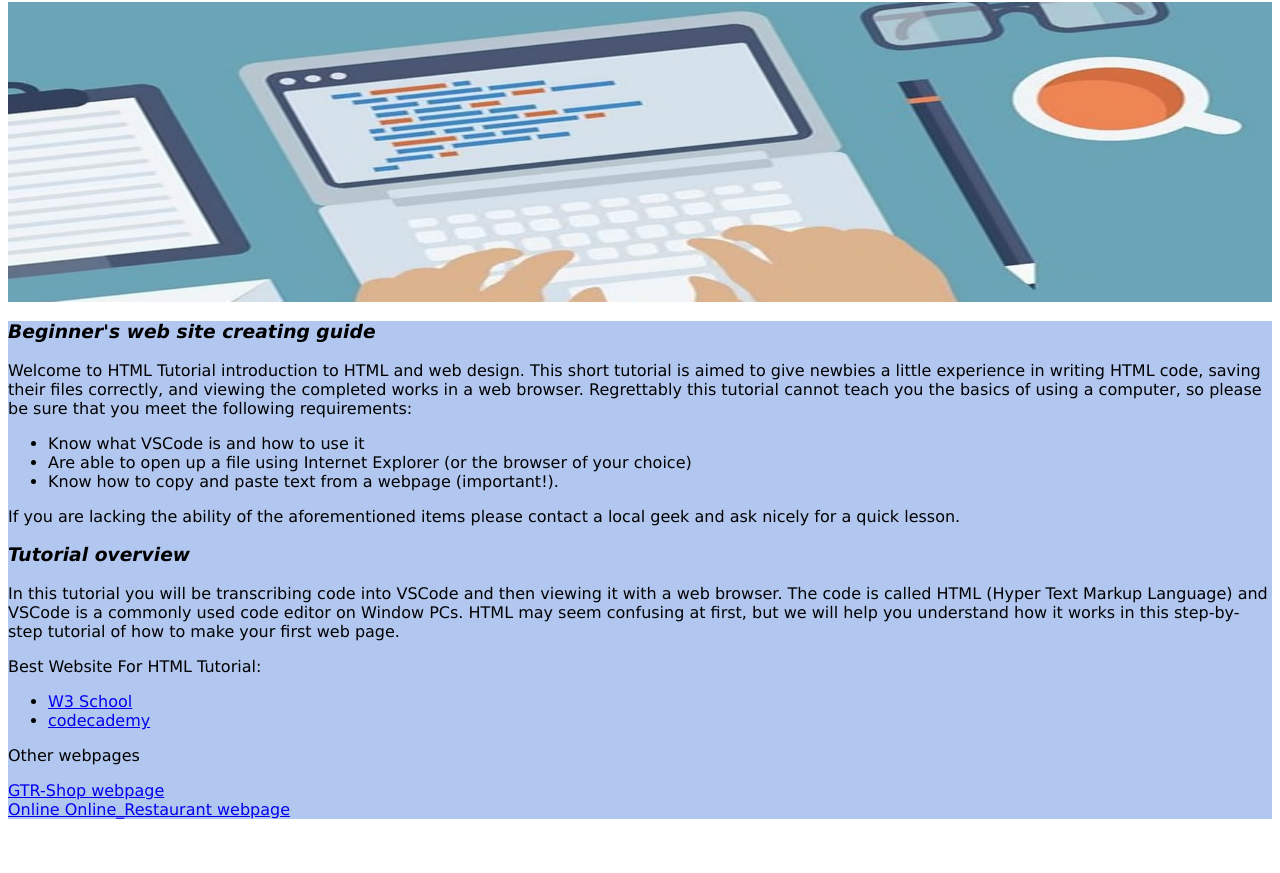
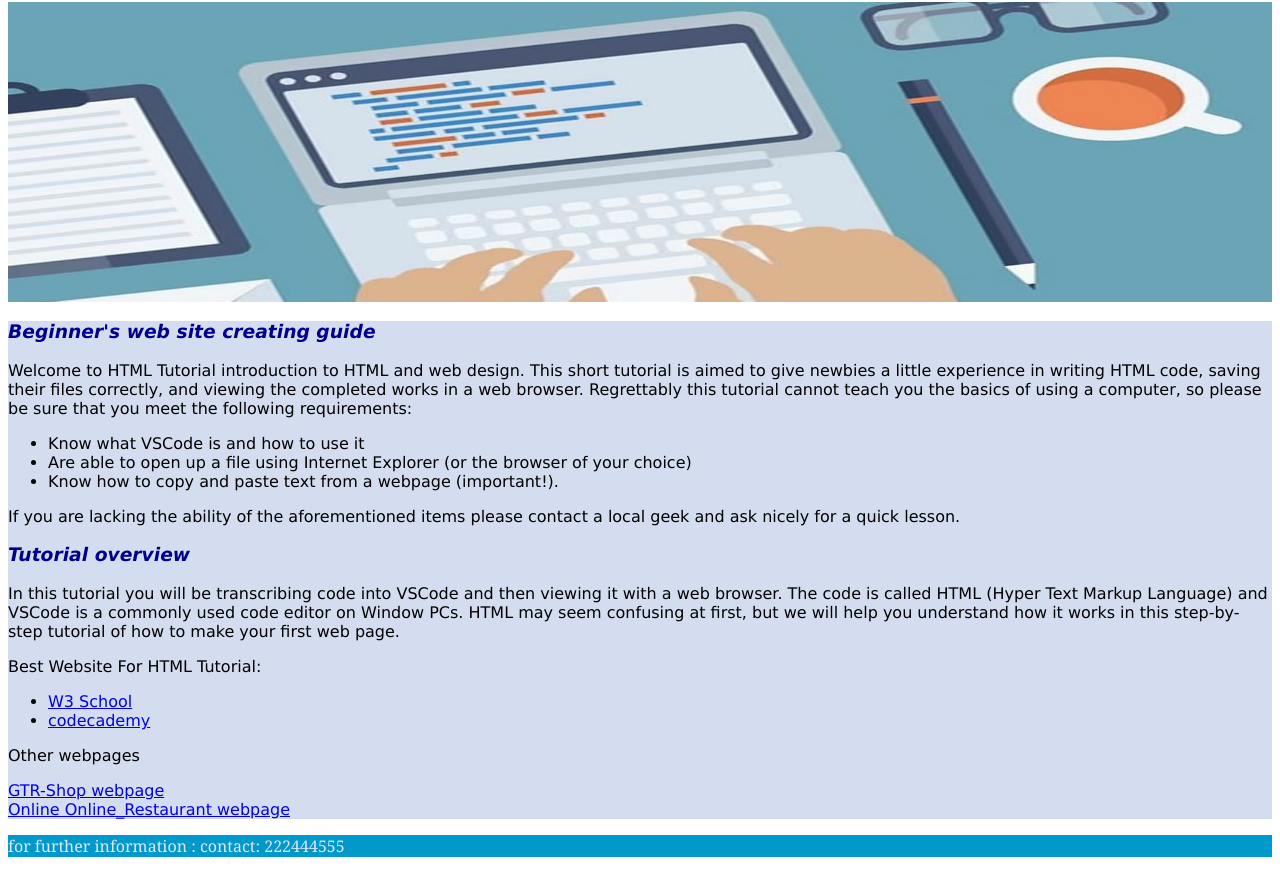
Before and after one commit to emansawalha/My-first-website, a plain HTML site: page index.html in a window 1280 px wide. Shown: the part 135-1008 px from the top of the page. Before the commit the page ends 962 px from the top, so only its background shows below. Drawn offline with Linux system fonts and the light colour scheme.

Commit message:
last update

```diff
--- a/index.html
+++ b/index.html
@@ -12,8 +12,8 @@
 <main>
 
     <img src="img/code.jpg" style="display:block; margin-right: 0%;width: 100%; height:300px;">
-    <article style="background-color: rgb(178, 199, 240); font-family: 'Lucida Sans', 'Lucida Sans Regular', 'Lucida Grande', 'Lucida Sans Unicode', Geneva, Verdana, sans-serif;">
-        <h3 style="font-family:'Lucida Sans', 'Lucida Sans Regular', 'Lucida Grande', 'Lucida Sans Unicode', Geneva, Verdana, sans-serif; font-style: oblique; text-decoration-color: darkblue;">Beginner's web site creating guide</h3>
+    <article style="background-color: rgb(212, 221, 240); font-family: 'Lucida Sans', 'Lucida Sans Regular', 'Lucida Grande', 'Lucida Sans Unicode', Geneva, Verdana, sans-serif;">
+        <h3 style="font-family:'Lucida Sans', 'Lucida Sans Regular', 'Lucida Grande', 'Lucida Sans Unicode', Geneva, Verdana, sans-serif; font-style: oblique; color: darkblue;">Beginner's web site creating guide</h3>
         <p>Welcome to HTML Tutorial introduction to HTML and web design. This short tutorial is aimed
             to give newbies a little experience in writing HTML code, saving their files correctly, and viewing the completed works in a web browser. Regrettably this tutorial cannot teach
             you the basics of using a computer, so please be sure that you meet the following requirements:
@@ -28,7 +28,7 @@
             <p>If you are lacking the ability of the aforementioned items please contact a local geek and ask
                  nicely for a quick lesson.</p>
             <p></p>
-            <h3 style="font-family:'Lucida Sans', 'Lucida Sans Regular', 'Lucida Grande', 'Lucida Sans Unicode', Geneva, Verdana, sans-serif; font-style: oblique; text-decoration-color:darkblue;">Tutorial overview</h3>
+            <h3 style="font-family:'Lucida Sans', 'Lucida Sans Regular', 'Lucida Grande', 'Lucida Sans Unicode', Geneva, Verdana, sans-serif; font-style: oblique; color:darkblue;">Tutorial overview</h3>
             In this tutorial you will be transcribing code into VSCode and then viewing it with a web browser.
             The code is called HTML (Hyper Text Markup Language) and VSCode is a commonly used code editor
              on Window PCs. HTML may seem confusing at first, but we will
@@ -52,7 +52,10 @@
 
 </body>
 
-<footer>
-
+<header style="background-color:#0099cc;">
+    <footer style="color: rgb(231, 231, 243); background-color: ;">
+        <p style="font-style: initial; font-family:Georgia, 'Times New Roman', Times, serif;"> for further information :
+            contact: 222444555
+        </p>
 </footer>
 </html>
```
